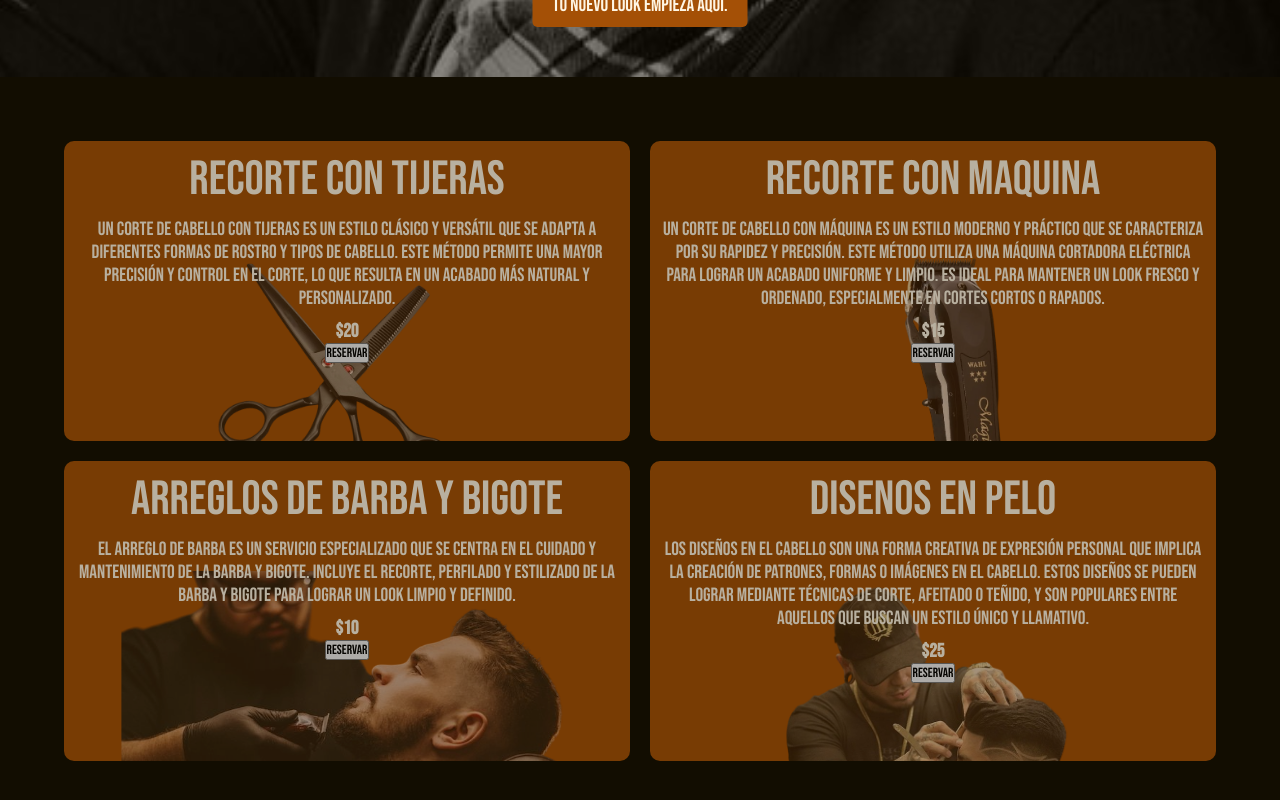
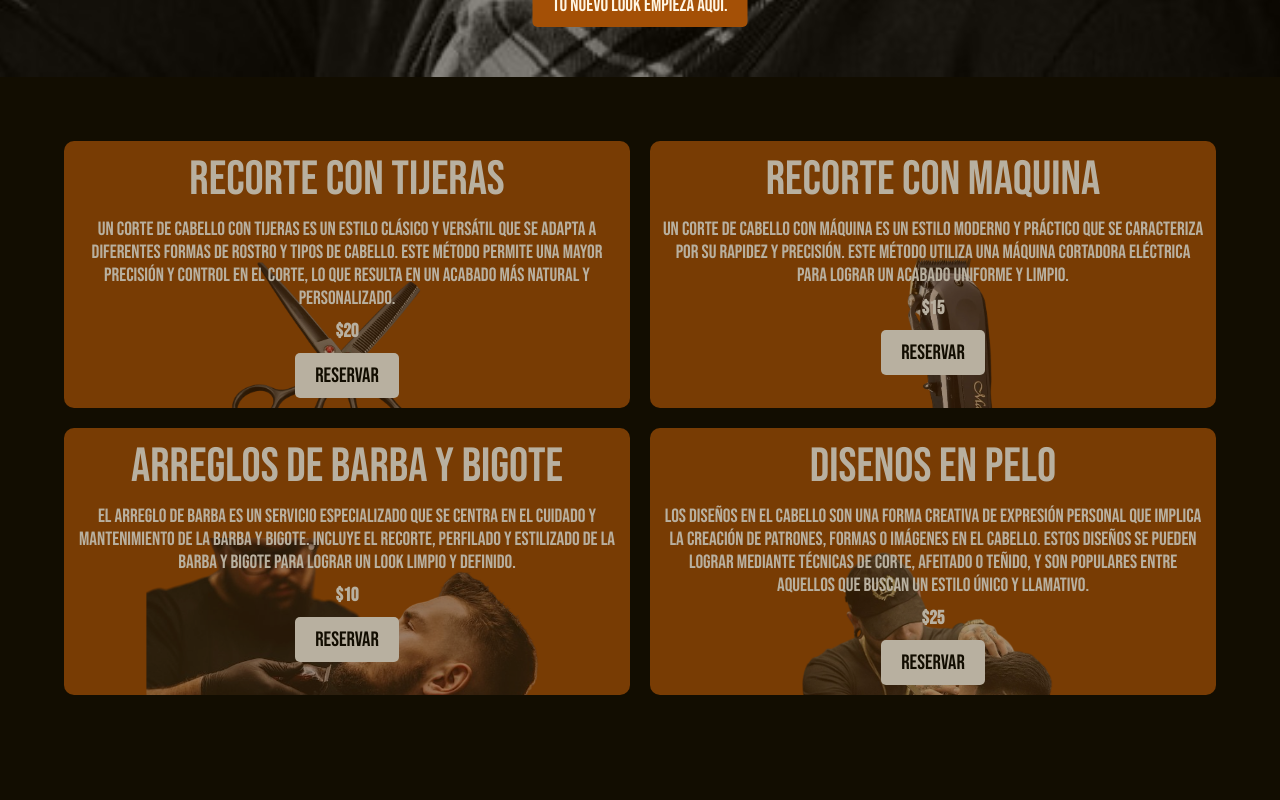
Before and after one commit to mateo-gz/landing-barber, a React (Vite) app: page / in a window 1280 px wide. Shown: the part 723-1523 px from the top of the page. After the commit the page ends 1482 px from the top, so only its background shows below. Built offline with nearby package versions, Linux system fonts and the light colour scheme.

Commit message:
Arreglando el bug de las imagenes que no cargan

```diff
--- a/src/App.css
+++ b/src/App.css
@@ -67,7 +67,7 @@ body {
   opacity: 0.5;
 }
 
-.hero-btn {
+.hero-btn{
   position: absolute;
   bottom: 50px;
   left: 50%;
@@ -92,7 +92,7 @@ body {
 .services {
   display: grid;
   grid-template-columns: repeat(2, minmax(100px, 1fr));
-  grid-template-rows: repeat(2, minmax(300px, 1fr));
+  grid-template-rows: repeat(2, minmax(200px, 1fr));
   gap: 20px;
   padding: 5%;
   box-sizing: border-box;
@@ -136,13 +136,14 @@ body {
 }
 
 .service-btn {
+  margin-top: 10px;
   padding: 10px 20px;
   background-color: var(--color-text);
   color: var(--color-primary);
   border: none;
   border-radius: 5px;
   cursor: pointer;
-  font-size: 1rem;
+  font-size: 1.3rem;
   transition: background-color 0.3s ease;
 }
 
--- a/src/components/service.jsx
+++ b/src/components/service.jsx
@@ -7,7 +7,7 @@ const Service = ({title, desc, img, price}) => {
         <p className="service-desc">{desc}</p>
         <img src={img} alt="service" className="service-img"></img>
         <div className="service-price">{price}</div>
-        <button className='btn'>Reservar</button>
+        <button className='service-btn'>Reservar</button>
     </div>
   )
 }
--- a/src/pages/services.jsx
+++ b/src/pages/services.jsx
@@ -8,25 +8,25 @@ const Services = () => {
       title={"Recorte Con Tijeras"}
       desc={"Un corte de cabello con tijeras es un estilo clásico y versátil que se adapta a diferentes formas de rostro y tipos de cabello. Este método permite una mayor precisión y control en el corte, lo que resulta en un acabado más natural y personalizado."}
       price={"$20"}
-      img={'/public/img2.png'}
+      img={'/img2.png'}
       />
       <Service
       title={"Recorte Con Maquina"}
-      desc={"Un corte de cabello con máquina es un estilo moderno y práctico que se caracteriza por su rapidez y precisión. Este método utiliza una máquina cortadora eléctrica para lograr un acabado uniforme y limpio. Es ideal para mantener un look fresco y ordenado, especialmente en cortes cortos o rapados."}
+      desc={"Un corte de cabello con máquina es un estilo moderno y práctico que se caracteriza por su rapidez y precisión. Este método utiliza una máquina cortadora eléctrica para lograr un acabado uniforme y limpio."}
       price={"$15"}
-      img={'/public/img3.png'}
+      img={'/img3.png'}
       />
       <Service
       title={"Arreglos de Barba y Bigote"}
       desc={"El arreglo de barba es un servicio especializado que se centra en el cuidado y mantenimiento de la barba y bigote. Incluye el recorte, perfilado y estilizado de la barba y bigote para lograr un look limpio y definido."}
       price={"$10"}
-      img={'/public/img6.png'}
+      img={'/img6.png'}
       />
       <Service
       title={"Disenos en Pelo"}
       desc={"Los diseños en el cabello son una forma creativa de expresión personal que implica la creación de patrones, formas o imágenes en el cabello. Estos diseños se pueden lograr mediante técnicas de corte, afeitado o teñido, y son populares entre aquellos que buscan un estilo único y llamativo."}
       price={"$25"}
-      img={'/public/img4.png'}
+      img={'/img4.png'}
       />
     </div>
   )
```
